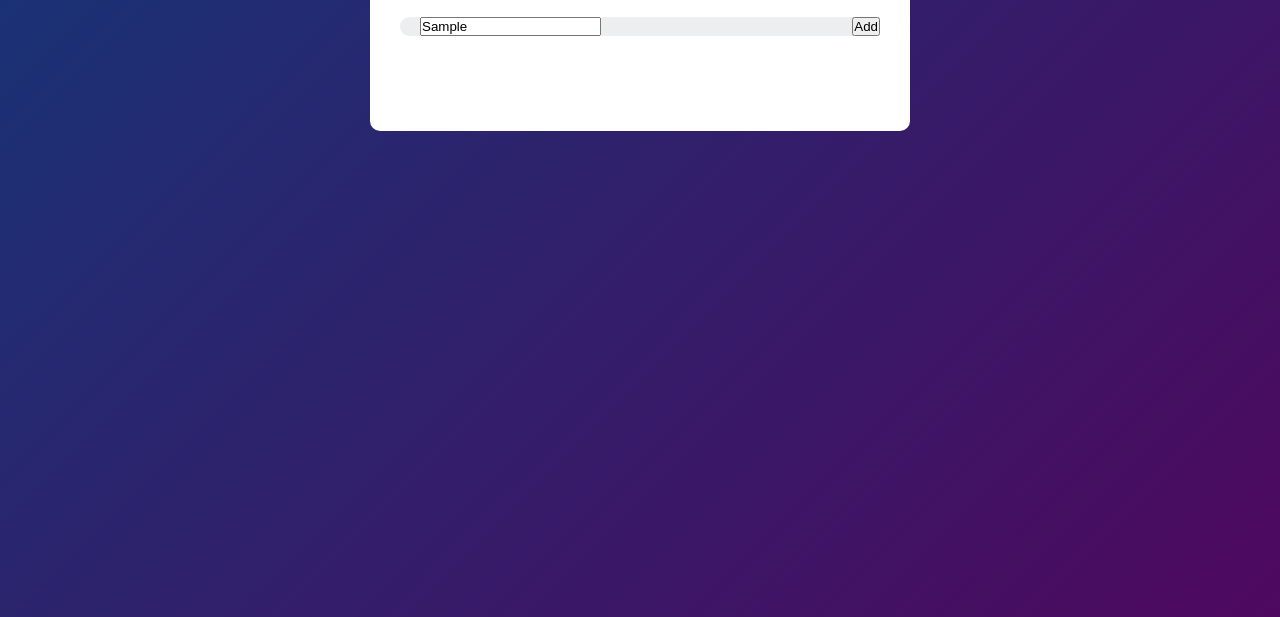
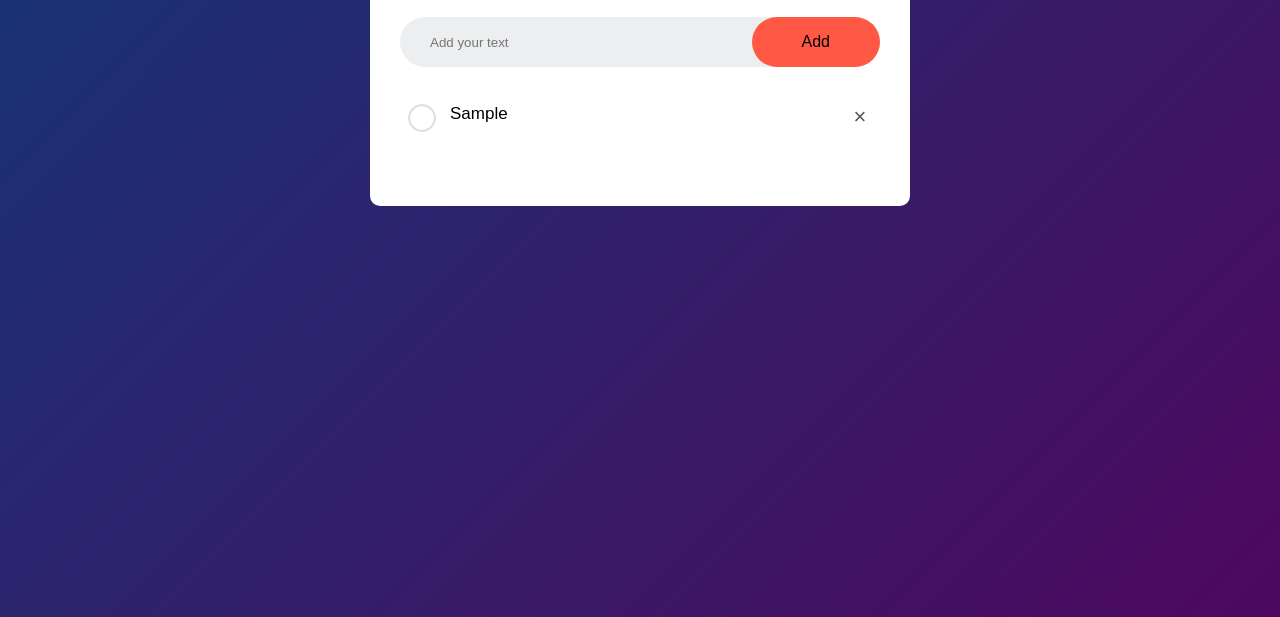
Before and after one commit to EvansMuthuri/todo-list, a plain HTML site: page index.html in a window 1280 px wide. Both pictures are taken after typing "Sample" into the empty fields and a click on the button "Add". Shown: the part 183-800 px from the top of the page. Drawn offline with Linux system fonts and the light colour scheme.

Commit message:
second commit

```diff
--- a/index.html
+++ b/index.html
@@ -14,11 +14,16 @@
             <h2>To Do List <img src="images/icon.png"></h2>
             <div class="row">
                 <input type="text" id="input-box" placeholder="Add your text">
-                <button>Add</button>
+                <button onclick="addTask()">Add</button>
             </div>
+
+            <ul id="list-container">
+                <!-- <li class="checked">Task 1</li>
+                <li>Task 2</li>
+                <li>Task 3</li> -->
+            </ul>
         </div>
     </div>
-
-
+<script src="script.js"></script>
 </body>
 </html>
--- /dev/null
+++ b/script.js
@@ -0,0 +1,17 @@
+const inputBox = document.getElementById("input-box");
+const listContainer = document.getElementById("list-container");
+
+function addTask(){
+    if(inputBox.value === ''){
+        alert("You must write something!");
+    }
+    else{
+        let li = document.createElement("li");
+        li.innerHTML = inputBox.value;
+        listContainer.appendChild(li);
+        let span = document.createElement("span");
+        span.innerHTML = "\u00d7";
+        li.appendChild(span);
+    }
+    inputBox.value = "";
+}
--- a/style.css
+++ b/style.css
@@ -38,3 +38,63 @@
     padding-left: 20px;
     margin-bottom: 25px;
 }
+input{
+    flex: 1;
+    border: none;
+    outline: none;
+    background: transparent;
+    padding: 10px;
+    font-weight: 14px;
+}
+button{
+    border: none;
+    outline: none;
+    padding: 16px 50px;
+    background: #ff5945;
+    font-size: 16px;
+    cursor: pointer;
+    border-radius: 40px;
+}
+ul li{
+    list-style: none;
+    font-size: 17px;
+    padding: 12px 8px 12px 50px;
+    user-select: none;
+    cursor: pointer;
+    position: relative;
+}
+ul li::before{
+    content: '';
+    position: absolute;
+    height: 28px;
+    width: 28px;
+    border-radius: 50%;
+    background-image: url(images/unchecked.png);
+    background-size: cover;
+    background-position: center;
+    top: 12px;
+    left: 8px;
+}
+ul li.checked{
+    color: #555;
+    text-decoration: line-through;
+}
+ul li.checked::before{
+    background-image: url(images/checked.png);
+
+}
+ul li span{
+    position: absolute;
+    right: 0;
+    top: 5px;
+    width: 40px;
+    height: 0px;
+    font-size: 22px;
+    color: #555;
+    line-height: 40px;
+    text-align: center;
+    border-radius: 50%;
+}
+ul li span:hover{
+    background: red;
+}
```
